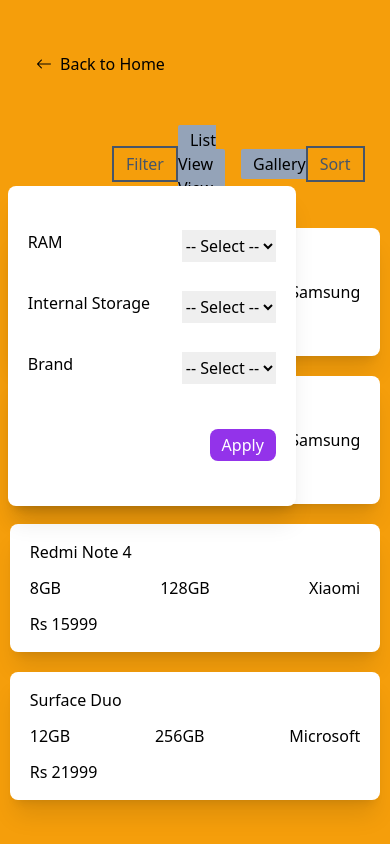
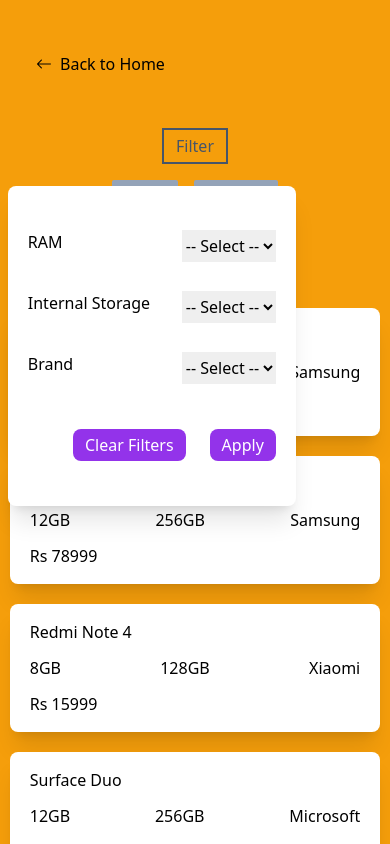
Before and after one commit to mayukh551/React-Inventory-Items, a React (Create React App) app: page /viewItems in a window 390 px wide. Both pictures are taken after a click on the element "Filter". Built offline with nearby package versions, Linux system fonts and the light colour scheme.

Commit message:
Filter and Sort menu is responsive

```diff
--- a/src/Components/Home/Home.jsx
+++ b/src/Components/Home/Home.jsx
@@ -3,7 +3,8 @@
 
 const Home = () => {
   return (
-    <div className="h-screen flex justify-center bg-rose-300">
+    <div className="h-screen flex flex-col items-center bg-rose-300">
+      <h1 className="underline text-5xl mt-12">Inventory Item Management</h1>
       <div className="flex flex-col justify-evenly items-center rounded-lg shadow-xl mt-36 bg-amber-500 h-56 w-[340px]">
         <Link to="/manageItems">
           <div className="hover:shadow-2xl hover:bg-cyan-500 transition-shadow duration-200 rounded-lg bg-cyan-600 px-11 py-5">
--- a/src/Components/Inventory/NewItemForm.jsx
+++ b/src/Components/Inventory/NewItemForm.jsx
@@ -16,9 +16,9 @@
 
   const labelAndTypes = [
     { label: "Item Name", type: "text", elementRef: nameRef },
-    { label: "RAM", type: "number", elementRef: ramRef },
-    { label: "Internal Storage", type: "number", elementRef: storageRef },
-    { label: "Price", type: "number", elementRef: priceRef },
+    { label: "RAM (GB)", type: "number", elementRef: ramRef },
+    { label: "Internal Storage (GB)", type: "number", elementRef: storageRef },
+    { label: "Price (Rs)", type: "number", elementRef: priceRef },
     { label: "Description", type: "text", elementRef: descriptionRef },
     { label: "Brand Name", type: "text", elementRef: brandRef },
   ];
--- a/src/Components/ListingPage/FilterItems.jsx
+++ b/src/Components/ListingPage/FilterItems.jsx
@@ -1,16 +1,5 @@
 import React, { useRef } from "react";
 import Card from "../UI/Card";
-
-const arrangeItems = (list) => {
-  list.sort((a, b) => {
-    console.log(b.slice(0, -2), a.slice(0, -2));
-    if (b.slice(0, -2) < a.slice(0, -2)) return 1;
-    else if (b.slice(0, -2) > a.slice(0, -2)) return -1;
-    else return 0;
-  });
-  console.log("Sorted List", list);
-  return list;
-};
 
 const DropdownMenu = React.forwardRef((props, ref) => {
   return (
@@ -55,19 +44,20 @@
     var updatedList = listItems;
     if (ramRef.current.value !== "-- Select --") {
       updatedList = updatedList.filter(
-        (item) => item.details.ram == ramRef.current.value
+        (item) => item.details.ram === ramRef.current.value
       );
     }
     if (storageRef.current.value !== "-- Select --") {
       updatedList = updatedList.filter(
-        (item) => item.details.internalStorage == storageRef.current.value
+        (item) => item.details.internalStorage === storageRef.current.value
       );
     }
     if (brandRef.current.value !== "-- Select --") {
       updatedList = updatedList.filter(
-        (item) => item.details.brand == brandRef.current.value
+        (item) => item.details.brand === brandRef.current.value
       );
     }
+
     props.updatedListHandler(updatedList);
   };
 
@@ -83,6 +73,11 @@
       />
       <DropdownMenu label="Brand" options={brand} ref={brandRef} />
       <div className="text-right mt-4">
+        <button onClick={props.showOriginalList}
+        className="rounded-lg hover:bg-purple-700 bg-purple-600 text-white px-3 py-1 mr-6"
+        >
+          Clear Filters
+        </button>
         <button
           onClick={applyFilterHandler}
           className="rounded-lg hover:bg-purple-700 bg-purple-600 text-white px-3 py-1"
--- a/src/Components/ListingPage/ViewItems.jsx
+++ b/src/Components/ListingPage/ViewItems.jsx
@@ -19,10 +19,12 @@
 
   const filterMenuHandler = () => {
     setShowFilterMenu((prevCond) => !prevCond);
+    setShowSortMenu(false);
   };
 
   const sortMenuHandler = () => {
     setShowSortMenu((prevCond) => !prevCond);
+    setShowFilterMenu(false);
   };
 
   const filteredListHandler = (newList) => {
@@ -47,27 +49,35 @@
     expandedProfileDispaly();
   };
 
+  const showOriginalList = () => {
+    setUpdatedList([...listItems])
+    filterMenuHandler();
+  }
+
   return (
     <>
-      <div className="relative py-7 bg-amber-500 h-screen overflow-y-scroll">
+      <div
+        className="relative py-7 bg-amber-500 h-screen overflow-y-scroll"
+      >
         <BackHome />
-        <div className="py-7 px-28 flex flex-row justify-between items-center">
+        <div className="py-7 px-28 flex flex-col gap-y-4 bp_650:flex-row justify-between items-center">
           <div
             onClick={filterMenuHandler}
-            className="cursor-default hover:bg-slate-600 hover:text-white border-2 border-slate-600 text-slate-600 py-1 px-3"
+            id="filter"
+            className="inline-block cursor-default hover:bg-slate-600 hover:text-white border-2 border-slate-600 text-slate-600 py-1 px-3"
           >
             Filter
           </div>
-          <div>
+          <div className="flex flex-row">
             <span
               onClick={() => setView("list")}
-              className="cursor-default mr-4 hover:bg-slate-500 hover:text-white bg-slate-400 rounded-sm py-1 px-3"
+              className="text-sm sm:text-base cursor-default mr-4 hover:bg-slate-500 hover:text-white bg-slate-400 rounded-sm py-1 px-3"
             >
               List View
             </span>
             <span
               onClick={() => setView("gallery")}
-              className="cursor-default hover:bg-slate-500 hover:text-white bg-slate-400 rounded-sm py-1 px-3"
+              className="text-sm sm:text-base cursor-default hover:bg-slate-500 hover:text-white bg-slate-400 rounded-sm py-1 px-3"
             >
               Gallery View
             </span>
@@ -75,13 +85,14 @@
           <div className="relative">
             <div
               onClick={sortMenuHandler}
-              className="cursor-default hover:bg-slate-600 hover:text-white border-2 border-slate-600 text-slate-600 py-1 px-3"
+              id="sort"
+              className="inline-block cursor-default hover:bg-slate-600 hover:text-white border-2 border-slate-600 text-slate-600 py-1 px-3"
             >
               Sort
             </div>
             {showSortMenu && (
               <SortItems
-                listItems={listItems}
+                listItems={updatedList}
                 updatedListHandler={sortedListHandler}
               />
             )}
@@ -104,8 +115,9 @@
 
         {showFilterMenu && (
           <FilterItems
-            listItems={listItems}
+            listItems={updatedList}
             updatedListHandler={filteredListHandler}
+            showOriginalList={showOriginalList}
           />
         )}
       </div>
```
